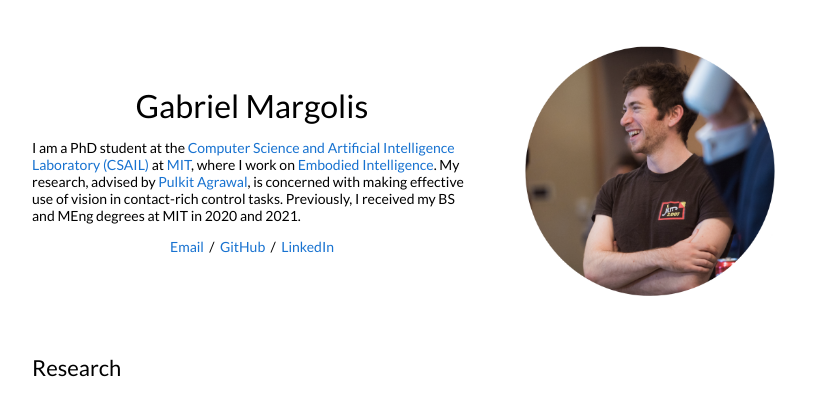
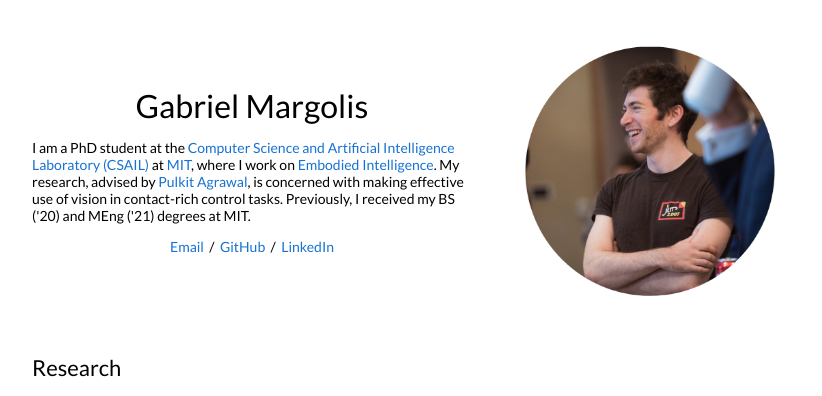
Before and after one commit to gmargo11/gmargo11.github.io, a Jekyll site: the page built from index.md, in a window 1280 px wide. Shown: the top 396 px of the page, without its empty margins (228-1050 px from the left). Built offline with Jekyll 4.4.1, drawn with Linux system fonts in a browser that asks for light colours.

Commit message:
adjust date format

```diff
--- a/_layouts/default.html
+++ b/_layouts/default.html
@@ -27,7 +27,7 @@
               <h1>
                 Gabriel Margolis
               </h1>
-              <p>I am a PhD student at the <a href="https://www.csail.mit.edu/">Computer Science and Artificial Intelligence Laboratory (CSAIL)</a> at <a href="https://www.mit.edu/">MIT</a>, where I work on <a href="https://ei.csail.mit.edu/">Embodied Intelligence</a>. My research, advised by <a href="http://people.csail.mit.edu/pulkitag/">Pulkit Agrawal</a>, is concerned with making effective use of vision in contact-rich control tasks. Previously, I received my BS and MEng degrees at MIT in 2020 and 2021.
+              <p>I am a PhD student at the <a href="https://www.csail.mit.edu/">Computer Science and Artificial Intelligence Laboratory (CSAIL)</a> at <a href="https://www.mit.edu/">MIT</a>, where I work on <a href="https://ei.csail.mit.edu/">Embodied Intelligence</a>. My research, advised by <a href="http://people.csail.mit.edu/pulkitag/">Pulkit Agrawal</a>, is concerned with making effective use of vision in contact-rich control tasks. Previously, I received my BS ('20) and MEng ('21) degrees at MIT.
               </p>
               <p style="text-align:center">
                 <a target="_blank" href="mailto:gmargo@mit.edu"> Email</a> &nbsp;/&nbsp;
```
